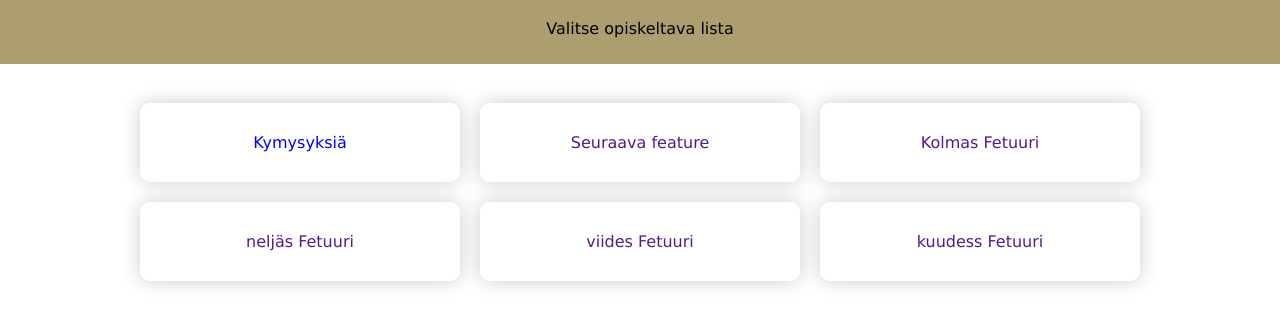
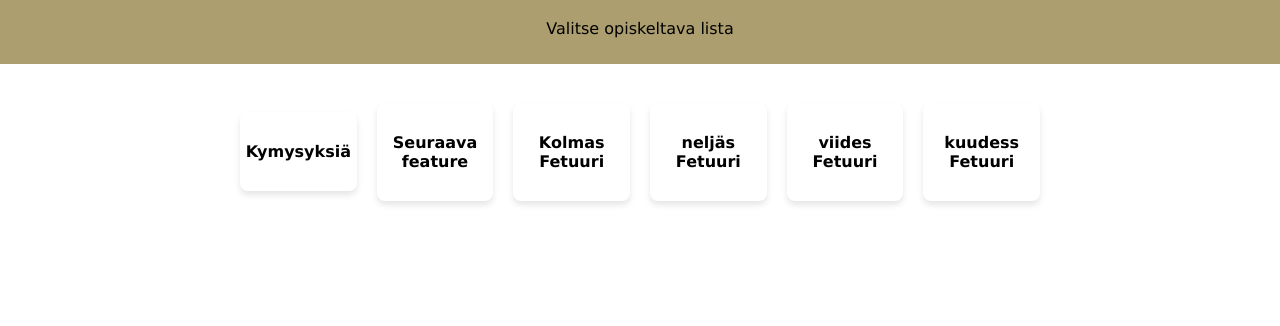
Before and after one commit to EinoTaimisto/Edulingo, a plain HTML site: page index.html in a window 1280 px wide. Shown: the part 72-398 px from the top of the page. Drawn offline with Linux system fonts and the light colour scheme.

```diff
--- a/index.css
+++ b/index.css
@@ -9,7 +9,6 @@ html, body {
   padding: 0;
 }
 
-
 .content {
   display: flex;
   justify-content: center;
@@ -18,16 +17,22 @@ html, body {
   gap: 20px;
   max-width: 800px;
   margin: 0 auto;
-  flex: 1;
+
 }
 
 .project-container {
-  background-color: rgba(255, 255, 255, 0.9);
-  border-radius: 10px;
-  box-shadow: 0 0 20px rgba(0, 0, 0, 0.2);
-  padding: 20px;
+  font-weight: bold;
+  display: block;
+  text-decoration: none;
+  color: #000000;
+  text-align: center;
+  border-radius: 8px;
+  box-shadow: 0 4px 6px rgba(0, 0, 0, 0.1);
+  padding-top: 20px;
+  padding-bottom: 20px;
+  padding-left: 5px;
+  padding-right: 5px;
   width: 100%;
-  text-align: center;
   transition: transform 0.3s ease-in-out;
 }
 
@@ -74,88 +79,3 @@ footer {
   50% { background-position: 100% 50%; }
   100% { background-position: 0% 50%; }
 }
-
-.content {
-  display: flex;
-  justify-content: center;
-  align-items: center;
-  padding: 20px;
-  gap: 20px;
-  max-width: 800px;
-  margin: 0 auto;
-}
-
-.project-container {
-  background-color: rgba(255, 255, 255, 0.9);
-  border-radius: 10px;
-  box-shadow: 0 0 20px rgba(0, 0, 0, 0.2);
-  padding: 20px;
-  width: 100%;
-  text-align: center;
-  transition: transform 0.3s ease-in-out;
-}
-
-.project-container:hover {
-  transform: scale(1.05);
-}
-
-.project-container h2 {
-  color: #A39462;
-}
-
-.project-container p {
-  margin: 10px 0;
-}
-
-.project-container a {
-  color: #A39462;
-  text-decoration: none;
-  font-weight: bold;
-}
-
-.project-container a:hover {
-  color: #1abc9c;
-}
-
-.button-container {
-  display: flex;
-  justify-content: center;
-  align-items: center;
-  flex-wrap: wrap; /* Allow items to wrap onto new rows */
-  gap: 20px; /* Maintain spacing between rows and columns */
-}
-
-.content {
-  display: flex;
-  flex-wrap: wrap; /* Enable wrapping to new rows */
-  gap: 20px; /* Space between project containers */
-  justify-content: center;
-  max-width: 1000px; /* Optional: control overall width */
-}
-
-.project-container {
-  flex: 1 1 calc(25% - 20px); /* Make each container 1/3 of the row, minus the gap */
-  max-width: calc(33.33% - 20px); /* Prevent stretching beyond 1/3 */
-  background-color: rgba(255, 255, 255, 0.9);
-  border-radius: 10px;
-  box-shadow: 0 0 20px rgba(0, 0, 0, 0.2);
-  padding: 20px;
-  text-align: center;
-  text-decoration: none;
-  transition: transform 0.3s ease-in-out;
-}
-
-.project-container:hover {
-  transform: scale(1.05);
-}
-
-.project-container p {
-  margin: 10px 0;
-}
-
-@media only screen and (max-width: 620px) {
-  .project-container {
-    flex: 1 1 100%; /* Make project containers full width on smaller screens */
-    max-width: 100%;
-  }
-}
--- a/index.html
+++ b/index.html
@@ -17,7 +17,7 @@
     <div class="main">
         <div class="button-container">
             <div class="content">
-                <a href="http://localhost/Edulingo/placeholder.html" class="project-container" style="display: block;">
+                <a href="http://localhost/Edulingo/selection.html" class="project-container" style="display: block;">
                     <div>
                         <p>Kymysyksiä</p>
                     </div>
```
Also changed, not shown: PlaceHolder.html (+2 -2 lines), getQS.js (+13 -8 lines), selection.html (+26 -8 lines), 1 other file.
